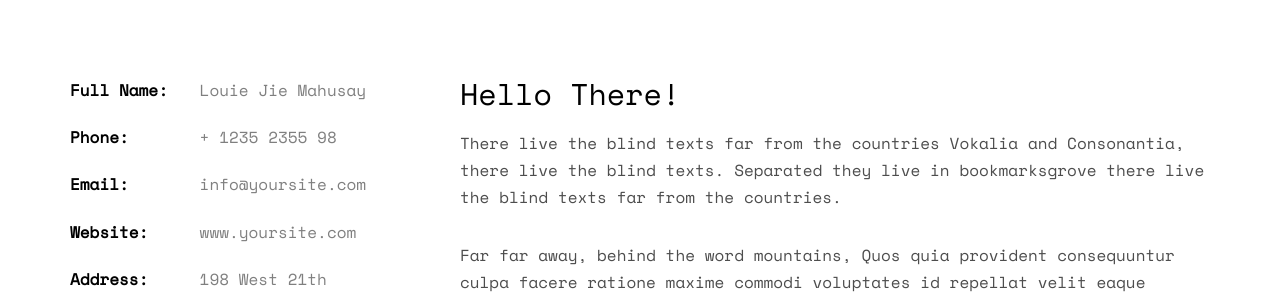
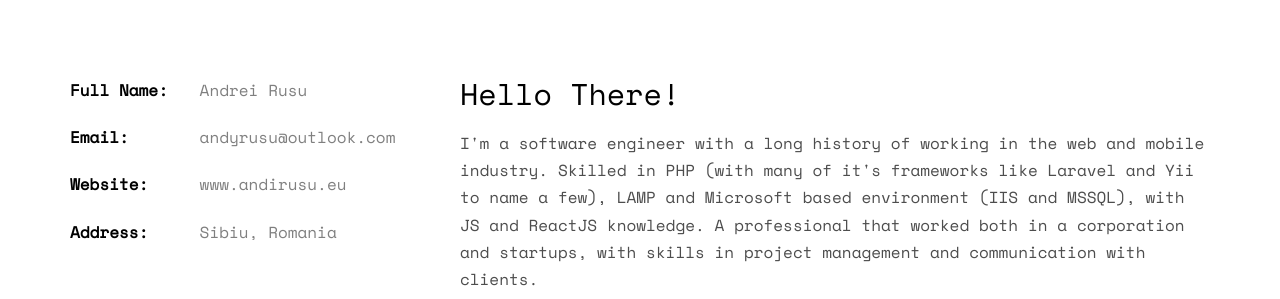
Before and after one commit to andyrusu/mycv, a plain HTML site: page index.html in a window 1280 px wide. Shown: the part 995-1294 px from the top of the page. Drawn offline with nearby package versions, Linux system fonts and the light colour scheme; files whose address does not match are found by name.

Commit message:
Added personal info

```diff
--- a/index.html
+++ b/index.html
@@ -94,17 +94,15 @@
 			<div class="row">
 				<div class="col-md-4">
 					<ul class="info">
-						<li><span class="first-block">Full Name:</span><span class="second-block">Louie Jie Mahusay</span></li>
-						<li><span class="first-block">Phone:</span><span class="second-block">+ 1235 2355 98</span></li>
-						<li><span class="first-block">Email:</span><span class="second-block">info@yoursite.com</span></li>
-						<li><span class="first-block">Website:</span><span class="second-block">www.yoursite.com</span></li>
-						<li><span class="first-block">Address:</span><span class="second-block">198 West 21th Street, Suite 721 New York NY 10016</span></li>
+						<li><span class="first-block">Full Name:</span><span class="second-block">Andrei Rusu</span></li>
+						<li><span class="first-block">Email:</span><span class="second-block">andyrusu@outlook.com</span></li>
+						<li><span class="first-block">Website:</span><span class="second-block">www.andirusu.eu</span></li>
+						<li><span class="first-block">Address:</span><span class="second-block">Sibiu, Romania</span></li>
 					</ul>
 				</div>
 				<div class="col-md-8">
 					<h2>Hello There!</h2>
-					<p>There live the blind texts far from the countries Vokalia and Consonantia, there live the blind texts. Separated they live in bookmarksgrove there live the blind texts far from the countries.</p>
-					<p>Far far away, behind the word mountains, Quos quia provident consequuntur culpa facere ratione maxime commodi voluptates id repellat velit eaque aspernatur expedita. Possimus itaque adipisci there live the blind texts from the countries Vokalia and Consonantia, there live the blind texts. Quos quia provident consequuntur culpa facere ratione maxime commodi voluptates id repellat velit eaque aspernatur expedita. Possimus itaque adipisci.</p>
+					<p>I'm a software engineer with a long history of working in the web and mobile industry. Skilled in PHP (with many of it's frameworks like Laravel and Yii to name a few), LAMP and Microsoft based environment (IIS and MSSQL), with JS and ReactJS knowledge. A professional that worked both in a corporation and startups, with skills in project management and communication with clients.</p>
 					<p>
 						<ul class="fh5co-social-icons">
 							<li><a href="https://twitter.com/andythedev"><i class="icon-twitter2"></i></a></li>
```
